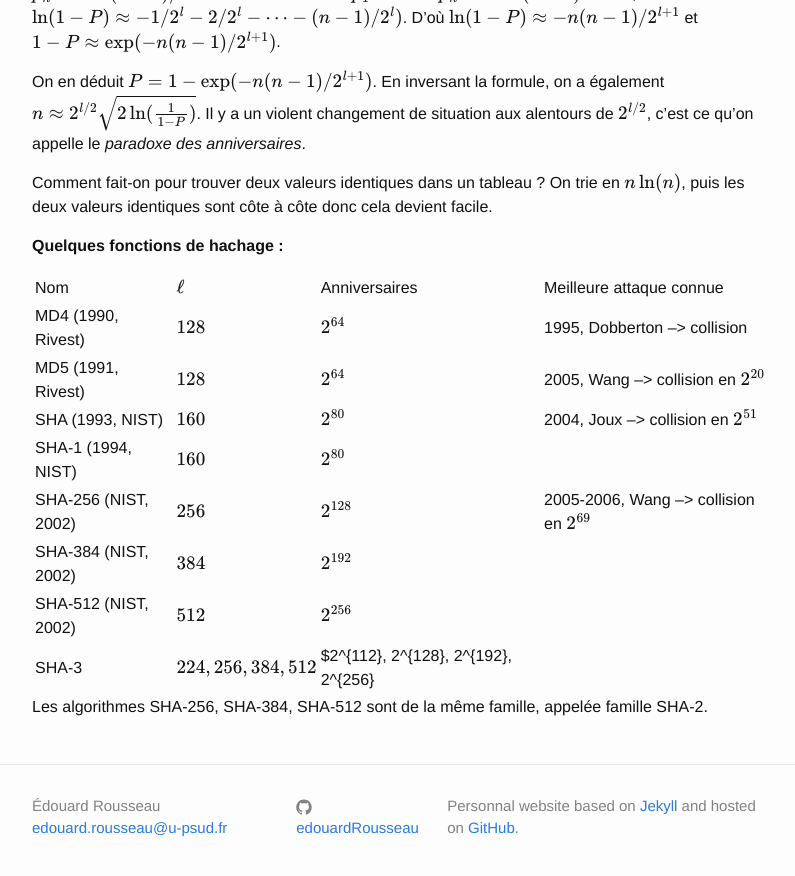
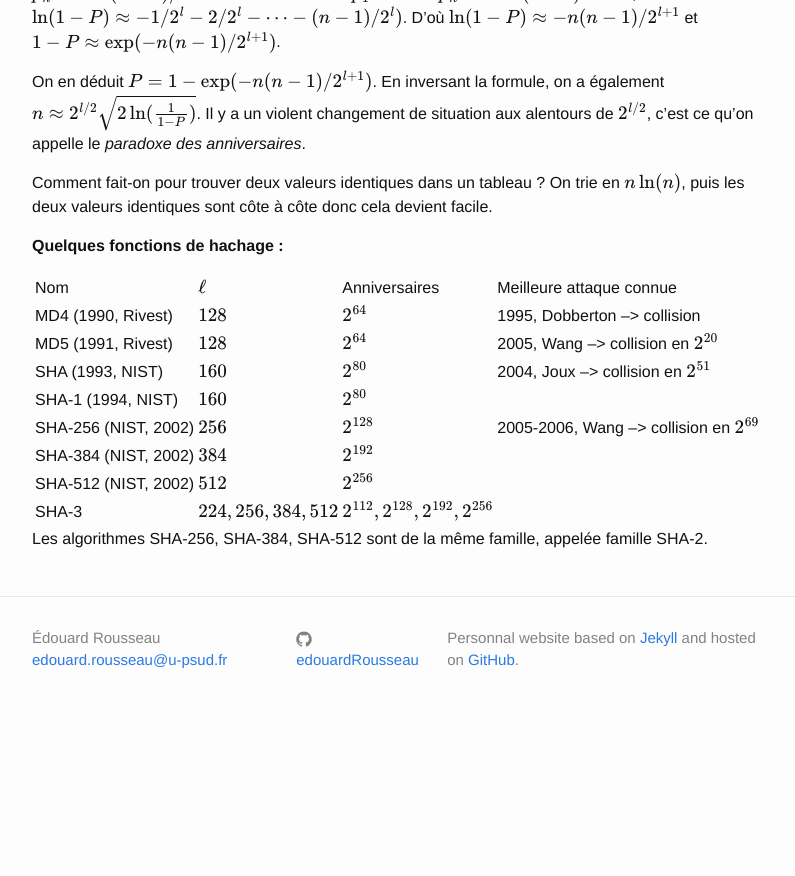
Before and after one commit to erou/erou.github.io, a Jekyll site: the page built from crypto.md, in a window 1280 px wide and 900 px high, scrolled down 1604 px. Shown: the top 876 px of the window, without its empty margins (238-1033 px from the left). Built offline with Jekyll 4.4.1, drawn with Linux system fonts in a browser that asks for light colours; formulas are drawn with MathJax 3; after the commit the page ends 2336 px from its top, so only the background shows below that.

```diff
--- a/crypto.md
+++ b/crypto.md
@@ -108,7 +108,7 @@ SHA-1 (1994, NIST) | $160$ | $2^{80}$ |
 SHA-256 (NIST, 2002) | $256$ | $2^{128}$ | 2005-2006, Wang --> collision en $2^{69}$
 SHA-384 (NIST, 2002) | $384$ | $2^{192}$ |
 SHA-512 (NIST, 2002) | $512$ | $2^{256}$ |
-SHA-3 | $224,256,384,512$ | $2^{112}, 2^{128}, 2^{192}, 2^{256} |
+SHA-3 | $224,256,384,512$ | $2^{112}, 2^{128}, 2^{192}, 2^{256}$ |
 
 Les algorithmes SHA-256, SHA-384, SHA-512 sont de la même famille,
 appelée famille SHA-2.
```
